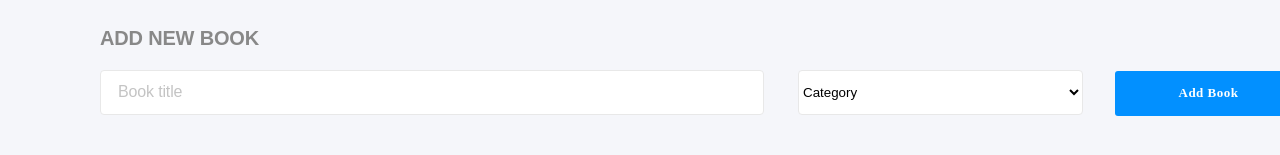
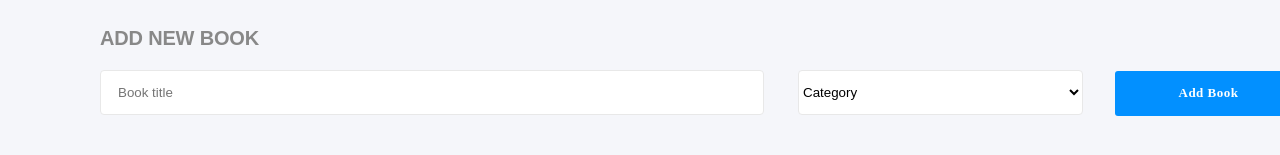
Before and after one commit to Stephanie041996/Book-Store, a React (Create React App) app: page / in a window 1280 px wide. Shown: the part 581-736 px from the top of the page. Built offline with nearby package versions, Linux system fonts and the light colour scheme.

Commit message:
Fix repeated code in css

```diff
--- a/src/components/App.css
+++ b/src/components/App.css
@@ -247,6 +247,12 @@ th {
   background-color: #fff;
 }
 
+.nav {
+  font-stretch: normal;
+  font-style: normal;
+  line-height: normal;
+}
+
 .Bookstore-CMS {
   width: 15rem;
   height: 2.313rem;
@@ -254,9 +260,6 @@ th {
   font-family: 'Montserrat', sans-serif;
   font-size: 1.875rem;
   font-weight: bold;
-  font-stretch: normal;
-  font-style: normal;
-  line-height: normal;
   letter-spacing: normal;
   color: #0290ff;
 }
@@ -268,9 +271,6 @@ th {
   font-family: 'Montserrat', sans-serif;
   font-size: 0.813rem;
   font-weight: normal;
-  font-stretch: normal;
-  font-style: normal;
-  line-height: normal;
   letter-spacing: 1.9px;
   color: #121212;
 }
@@ -283,9 +283,6 @@ th {
   font-family: 'Montserrat', sans-serif;
   font-size: 0.813rem;
   font-weight: normal;
-  font-stretch: normal;
-  font-style: normal;
-  line-height: normal;
   letter-spacing: 1.9px;
   color: #121212;
 }
@@ -316,18 +313,6 @@ th {
   margin: 0.75rem;
 }
 
-::placeholder {
-  width: 4.75rem;
-  height: 1.188rem;
-  font-family: 'Montserrat', sans-serif;
-  font-size: 1rem;
-  font-weight: normal;
-  font-stretch: normal;
-  font-style: normal;
-  line-height: normal;
-  letter-spacing: -0.15px;
-  color: #c4c4c4;
-}
 
 @media screen and (max-width: 1001px) {
   .user-icon {
--- a/src/components/nav.js
+++ b/src/components/nav.js
@@ -5,13 +5,13 @@ import { faUser } from '@fortawesome/free-solid-svg-icons';
 function Nav() {
   return (
     <div className="panel-bg">
-      <span className="Bookstore-CMS Text-Style-5">
+      <span className="nav Bookstore-CMS">
         Bookstore CMS
       </span>
-      <span className="BOOKS Text-Style-7">
+      <span className="nav BOOKS ">
         BOOKS
       </span>
-      <span className="CATEGORIES Text-Style-7">
+      <span className=" nav CATEGORIES ">
         CATEGORIES
       </span>
       <div className="user-icon">
```
